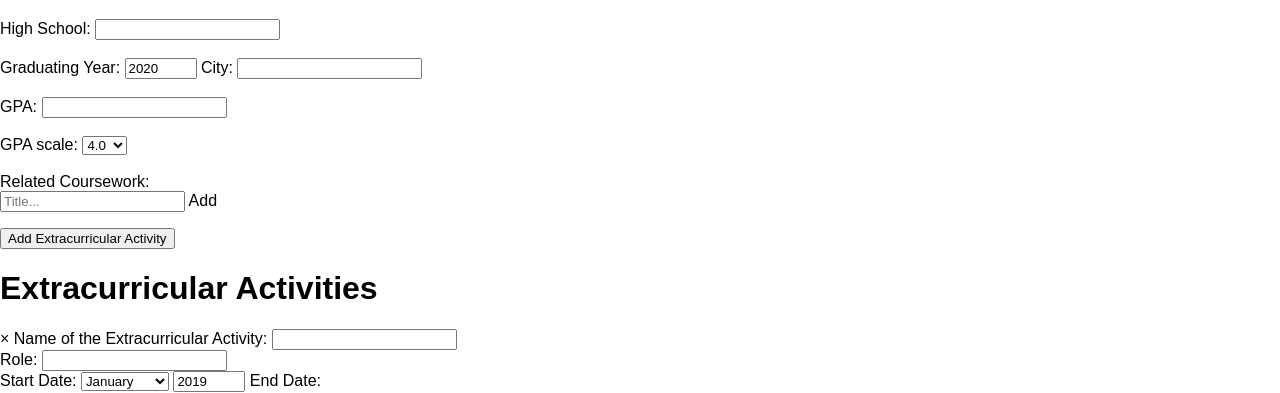
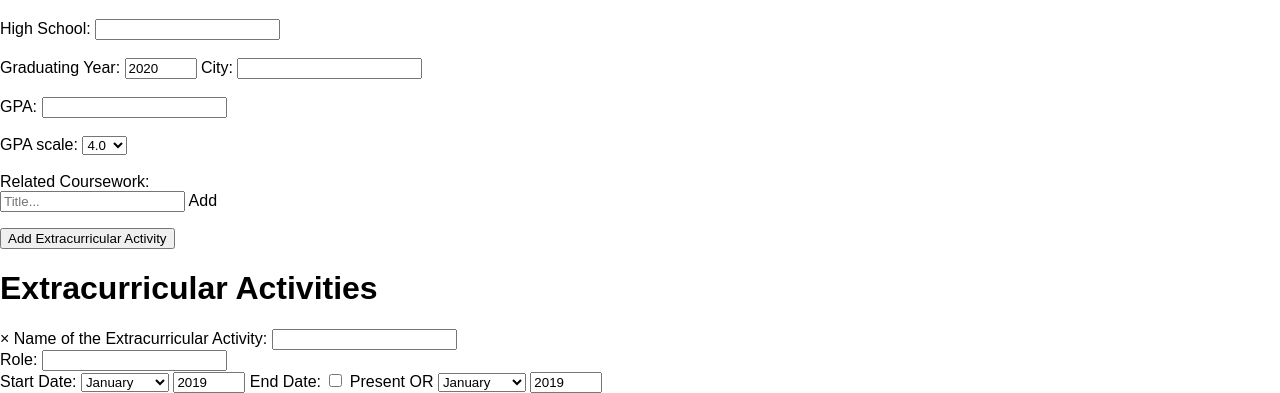
Before and after one commit to uni-ed-help/uni-ed-help.github.io, a plain HTML site: page resume.html in a window 1280 px wide. Shown: the part 502-895 px from the top of the page. Drawn offline with Linux system fonts and the light colour scheme; a web font is replaced by a local one.

Commit message:
resume builder 10

```diff
--- a/resume.html
+++ b/resume.html
@@ -36,7 +36,7 @@
             <br>
             <br>
             State:
-            <select name = >
+            <select name = "address-state">
                 <option class = "state" value = "AL"> AL</option>
                 <option class = "state" value = "AK"> AK</option>
                 <option class = "state" value = "AR"> AR</option>
@@ -105,7 +105,7 @@
             High School: <input type="text" name = "highschool">
             <br>
             <br>
-            Graduating Year: <input type = "number" max = "3000" min = "2000" step = "1" value = "2020">
+            Graduating Year: <input name = "grad-year" type = "number" max = "3000" min = "2000" step = "1" value = "2020">
             City: <input type = "text" name = "hscity">
             <br>
             <br>
@@ -113,7 +113,7 @@
             <br>
             <br>
             GPA scale:
-            <select>
+            <select name = "gpascale">
                 <option class = "gpa" value = "4.0"> 4.0 </option>
                 <option class = "gpa" value = "100"> 100 </option>
             </select>
@@ -125,7 +125,7 @@
               <input type="text" id="classinput" placeholder="Title...">
               <span onclick="newClass()">Add</span>
             </div>
-            <ul id="classlist">
+            <ul id="classlist" name = "classlist">
             </ul>
         </div>
         <button id="add-extact">Add Extracurricular Activity</button>
@@ -138,7 +138,7 @@
                 Role: <input type = "text" name = "extact-role">
                 <br>
                 Start Date:
-                <select>
+                <select name = "extact-startmonth">
                     <option class = "month" value = "January">January</option>
                     <option class = "month" value = "February">February</option>
                     <option class = "month" value = "March">March</option>
@@ -152,8 +152,25 @@
                     <option class = "month" value = "November">November</option>
                     <option class = "month" value = "December">December</option>
                 </select>
-                <input type = "number" max = "3000" min = "2000" step = "1" value = "2019">
+                <input name = "extact-startyear" type = "number" max = "3000" min = "2000" step = "1" value = "2019">
                 End Date:
+                <input type="checkbox" name="present" value="Present"> Present OR
+                <select name = "extact-endmonth">
+                    <option class = "month" value = "January">January</option>
+                    <option class = "month" value = "February">February</option>
+                    <option class = "month" value = "March">March</option>
+                    <option class = "month" value = "April">April</option>
+                    <option class = "month" value = "May">May</option>
+                    <option class = "month" value = "June">June</option>
+                    <option class = "month" value = "July">July</option>
+                    <option class = "month" value = "August">August</option>
+                    <option class = "month" value = "September">September</option>
+                    <option class = "month" value = "October">October</option>
+                    <option class = "month" value = "November">November</option>
+                    <option class = "month" value = "December">December</option>
+                </select>
+                <input name = "extact-endyear" type = "number" max = "3000" min = "2000" step = "1" value = "2019">
+
             </div>
         </div>
 
```
